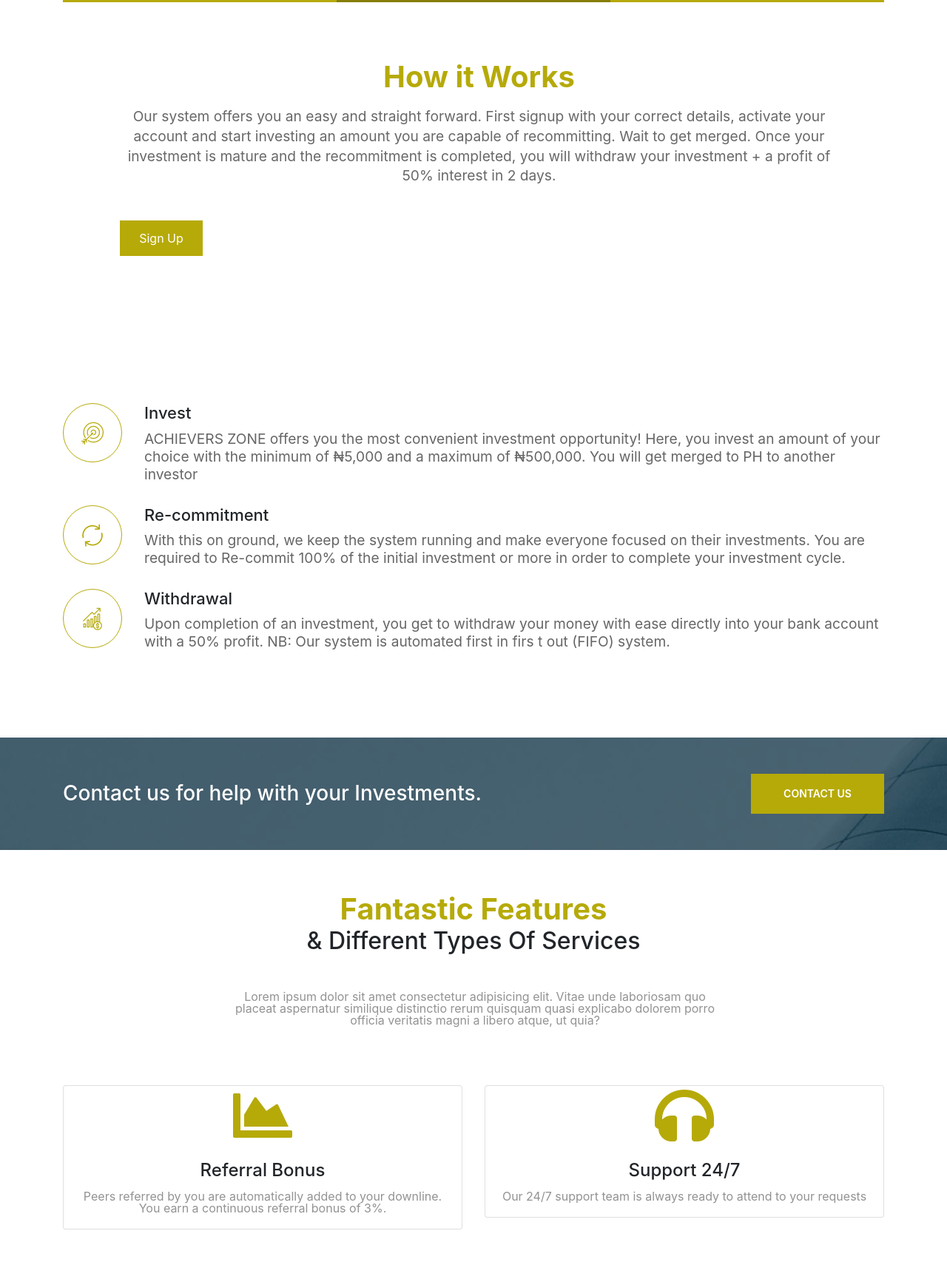
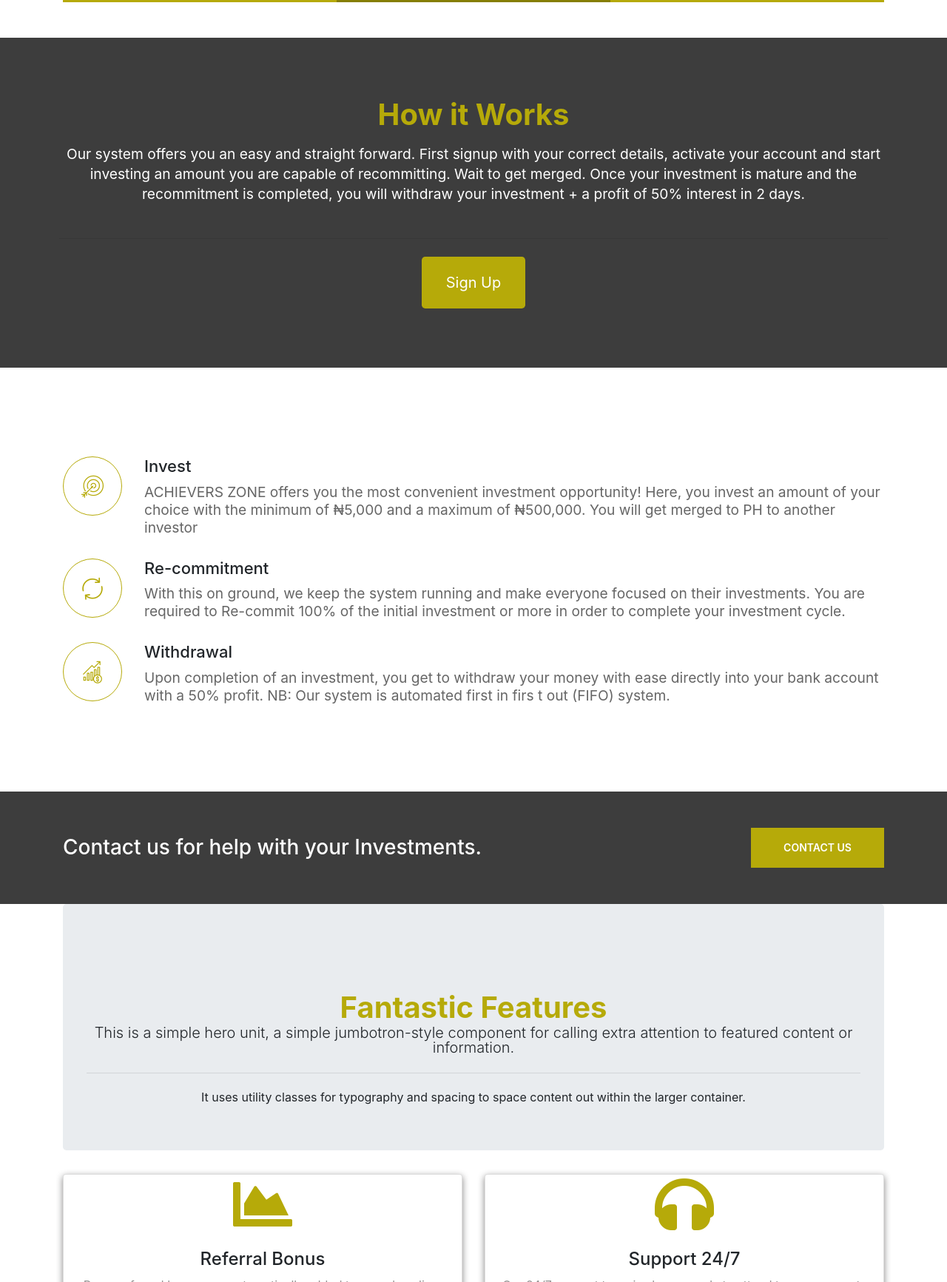
Before and after one commit to daredev0504/AchieversZone, a plain HTML site: page index.html in a window 1280 px wide. Shown: the part 1067-2800 px from the top of the page at 74% size. Drawn offline with Linux system fonts and the light colour scheme.

Commit message:
changed colors

```diff
--- a/assets/css/style.css
+++ b/assets/css/style.css
@@ -242,7 +242,7 @@
     margin: 16px 0px 47px 0px;
     line-height: 1.4;
     text-align: center;
-    color: rgb(105, 104, 104);
+    color: white;
 }
 
 .clearfix::after {
@@ -279,7 +279,7 @@
 }
 
 ul.breadcumb li a:hover {
-    color: #25d06f;
+    color: #b6aa09;
 }
 
 ul.breadcumb li::after {
@@ -766,7 +766,7 @@
     position: fixed;
     top: 0;
     left: 0;
-    background-color: #0a3041;
+    background: rgb(61, 61, 61);
     border: none;
     -webkit-animation: navFadeIn 1s;
     animation: navFadeIn 1s;
@@ -1166,7 +1166,11 @@
 /*---------------------------
 ** Introduction css
 ---------------------------*/
-
+.how{
+    background: rgb(61, 61, 61);
+    margin-top: 3em;
+    padding: 5em;
+}
 .intro-section {
     margin-top: -213px;
 }
@@ -1180,12 +1184,13 @@
     color: #fff;
 }
 
-.intro-txt .intro-btn{
-    background-color: #b6aa09;
+.intro-btn{
+    background-color: #b6aa09 !important;
    text-align: center;
    width: 7em;
    padding: 1em;
    color: white;
+   border: none;
 }
 
 .intro-bg {
@@ -1305,7 +1310,7 @@
 ---------------------------*/
 
 .cta-bg {
-    background-image: url('../img/cta-bg.jpg');
+    background: rgb(61, 61, 61) !important;
     background-size: cover;
 }
 
@@ -1322,16 +1327,6 @@
 
 .contact-btn-wrapper {
     text-align: right;
-}
-
-.cta-overlay {
-    position: absolute;
-    top: 0;
-    left: 0;
-    height: 100%;
-    width: 100%;
-    background-color: #0a3041;
-    opacity: .70;
 }
 
 .cta-content {
@@ -2095,7 +2090,7 @@
 ---------------------------*/
 
 .footer-section {
-    background-color: #0a3041;
+    background-color: rgb(61, 61, 61);
     color: #c5dadc;
 }
 
@@ -2161,13 +2156,13 @@
     font-family: 'Font Awesome 5 Free';
     content: "\f0da";
     font-weight: 700;
-    color: #25d06f;
+    color: #b6aa09;
 }
 
 ul.footer-links li a:hover {
     -webkit-transform: translateX(5px);
     transform: translateX(5px);
-    color: #25d06f;
+    color: #b6aa09;
 }
 
 .top-footer-section {
@@ -2190,7 +2185,7 @@
 }
 
 .footer-contact-info ul li i {
-    color: #23c66c;
+    color: #b6aa09;
     font-size: 14px;
 }
 
@@ -2236,7 +2231,7 @@
 }
 
 .hero2-carousel.owl-theme .owl-dots .owl-dot.active span {
-    background-color: #25d06f;
+    background-color: #b6aa09;
 }
 
 .hero-bg-1 {
@@ -2430,7 +2425,7 @@
     left: 0;
     height: 100%;
     width: 100%;
-    background-color: #0a3041;
+    background-color: rgb(61, 61, 61);
     opacity: .6;
 }
 
--- a/index.html
+++ b/index.html
@@ -34,6 +34,7 @@
 }
 .card{
    margin-bottom: 8em;
+   box-shadow: 0px 3px 10px rgb(133, 132, 132);
 }
 .heading-1{
    margin-top: 5%;
@@ -44,10 +45,10 @@
     margin-bottom: 1.5em;
 }
 .para-1{
+   font-size: 1.2em;
     font-weight: 400;
     color: rgb(148, 146, 146);
     width: 60%;
-    margin-left: 14em;
     margin-bottom: 5em;
 }
 .card-text{
@@ -201,9 +202,10 @@
                   </div>
                </div>
             </div>
-            <div class="container">
-               <div class="d-flex justify-content-center col-lg-12 pr-0 ">
-                  <div class="d-flex flex-column text-center intro-txt  ">
+         </div>
+      </div>
+            <div class="container-fluid how">
+               <div class="jumbotron-fluid text-center">
                   <h1 class="section-title">How it Works</h1>
                   <p class="section-summary">Our system offers you an easy and straight forward.
                      First signup with your correct details, activate your
@@ -211,10 +213,9 @@
                        of recommitting. Wait to get merged. Once your investment
                         is mature and the recommitment is completed, you will
                          withdraw your investment + a profit of 50% interest in 2 days. </p>
-                     <a href="signup.html" class=" intro-btn"><span>Sign Up</span></a>
-                  </div>
-               </div>
-            </div>
+                  <hr class="my-4">
+
+                  <a class="btn btn-primary btn-lg intro-btn" href="#" role="button">Sign Up</a>
                   </div>
             </div>
       <!--    introduction area end   -->
@@ -287,15 +288,12 @@
 
 
       <div class="container text-center section-1">
+         <div class="jumbotron text-center">
          <h1 class="heading-1">Fantastic Features</h1>
-         <h2 class="heading-2">& Different Types Of Services</h2>
-         <p class="para-1 text-center">
-           Lorem ipsum dolor sit amet consectetur adipisicing elit. Vitae unde
-           laboriosam quo placeat aspernatur similique distinctio rerum quisquam
-           quasi explicabo dolorem porro officia veritatis magni a libero atque,
-           ut quia?
-         </p>
-
+         <p class="lead">This is a simple hero unit, a simple jumbotron-style component for calling extra attention to featured content or information.</p>
+         <hr class="my-4">
+         <p>It uses utility classes for typography and spacing to space content out within the larger container.</p>
+      </div>
          <div class="row justify-content-center text-center">
            <div class="col-md-6">
              <div class="card">
```
Also changed, not shown: login.html (+1 -1 lines), signup.html (+1 -1 lines). Lines whose indentation alone changed are shown as unchanged.
